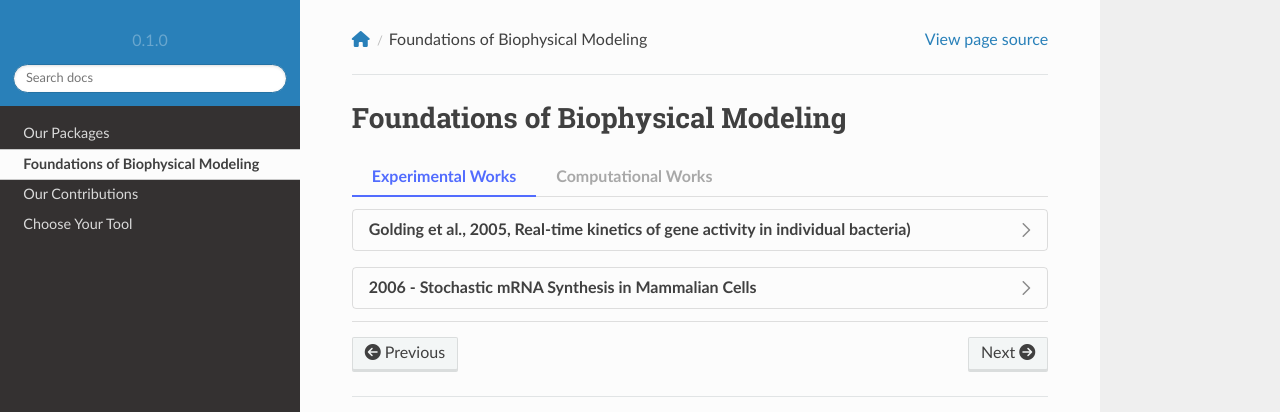
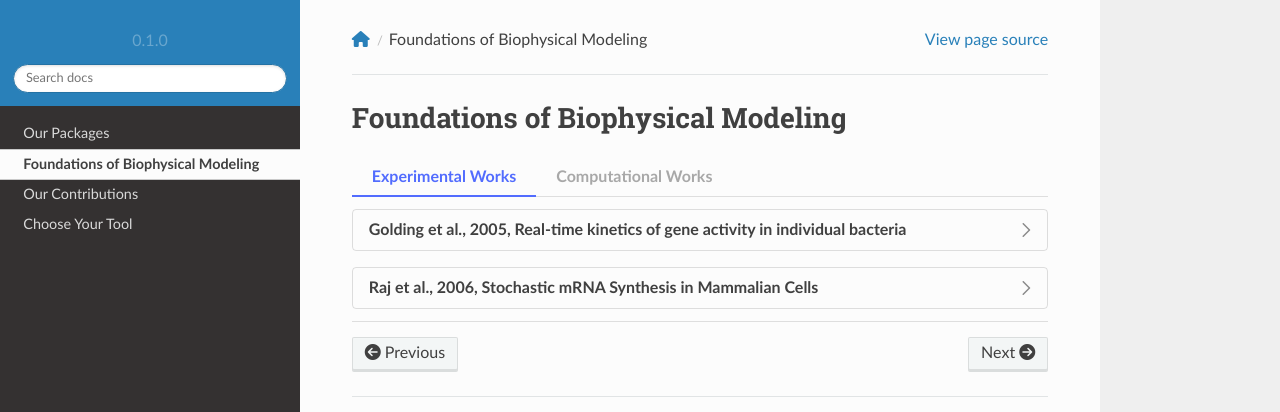
Before and after one commit to pachterlab/biophysics, a Sphinx documentation site: the page built from docs/source/foundations.rst, in a window 1280 px wide. Shown: the top 412 px of the page. Built offline with Sphinx 7.4.7 and the Read the Docs theme 2.0.0, drawn with Linux system fonts in a browser that asks for light colours; nearby versions of some CDN libraries; pages that are not in the unit, such as notebooks, are missing from menus; part of the change alters nothing that is shown.

Commit message:
Update foundations.rst

```diff
--- a/docs/source/foundations.rst
+++ b/docs/source/foundations.rst
@@ -6,13 +6,13 @@ Foundations of Biophysical Modeling
 
     .. tab-item:: Experimental Works
 
-        .. dropdown:: Golding et al., 2005, Real-time kinetics of gene activity in individual bacteria)
-
-            https://doi.org/10.1016/j.cell.2005.09.031
+        .. dropdown:: Golding et al., 2005, Real-time kinetics of gene activity in individual bacteria
 
             .. grid:: 2
 
-                .. grid-item:: Summary
+                .. grid-item:: https://doi.org/10.1016/j.cell.2005.09.031
+
+                    Summary of it
 
                 .. grid-item:: Fig 3A estimated number of transcripts per cell.
 
@@ -22,7 +22,7 @@ Foundations of Biophysical Modeling
                         :alt: some text
 
 
-        .. dropdown:: 2006 - Stochastic mRNA Synthesis in Mammalian Cells
+        .. dropdown:: Raj et al., 2006, Stochastic mRNA Synthesis in Mammalian Cells
 
             https://doi.org/10.1371/journal.pbio.0040309
 
```
